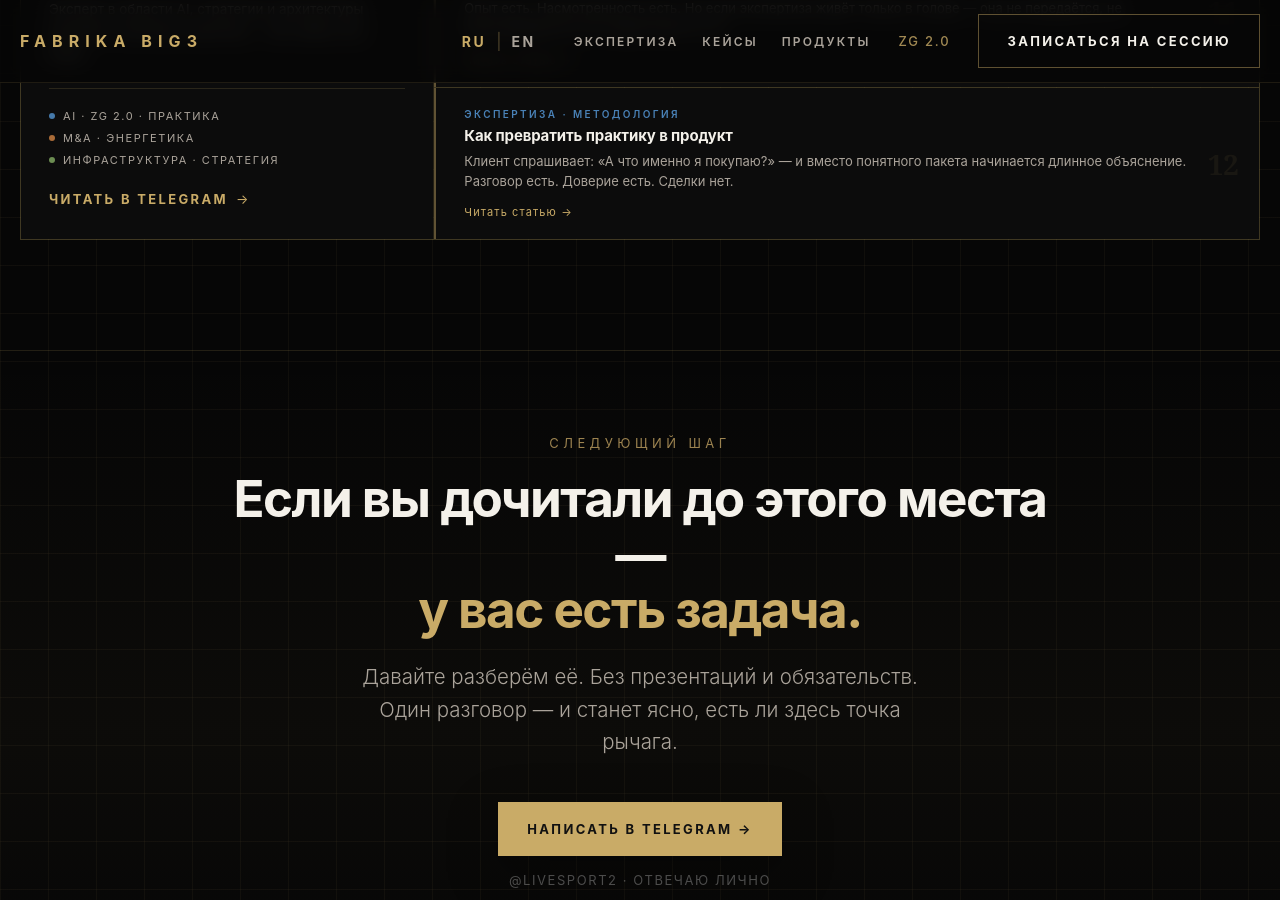
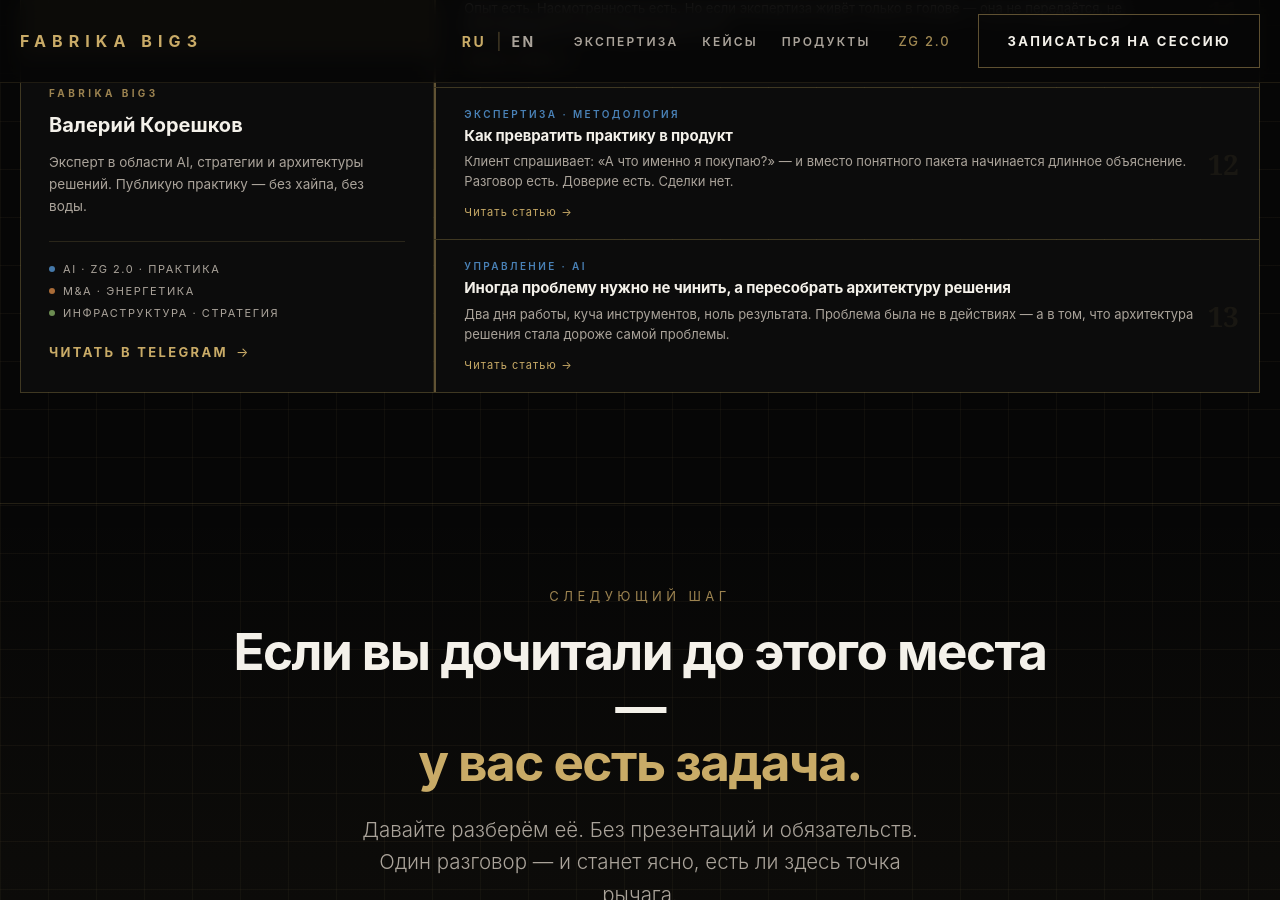
Before and after one commit to Valerii1242/fabrika-big3, a Jekyll site: the page index.html, which Jekyll copies as it is, in a window 1280 px wide and 900 px high, scrolled down 7559 px. Built offline with Jekyll 4.4.1, drawn with Linux system fonts in a browser that asks for light colours.

Commit message:
Add files via upload

```diff
--- a/index.html
+++ b/index.html
@@ -2266,6 +2266,14 @@
               <p data-ru="Клиент спрашивает: «А что именно я покупаю?» — и вместо понятного пакета начинается длинное объяснение. Разговор есть. Доверие есть. Сделки нет." data-en="The client asks: 'What exactly am I buying?' — and instead of a clear package, a long explanation begins. The conversation is there. The trust is there. The deal is not.">Клиент спрашивает: «А что именно я покупаю?» — и вместо понятного пакета начинается длинное объяснение. Разговор есть. Доверие есть. Сделки нет.</p>
               <span style="font-size:11px;letter-spacing:.1em;color:var(--gold);margin-top:8px;display:block;" data-ru="Читать статью →" data-en="Read article →">Читать статью →</span>
               <span class="tenchat-post-num">12</span>
+            </a>
+
+            <a class="tenchat-post tenchat-post--article" href="/blog/arhitektura-resheniya/" style="border-left:2px solid rgba(201,171,103,.45);">
+              <span class="tenchat-post-tag tag-ai" data-ru="Управление · AI" data-en="Management · AI">Управление · AI</span>
+              <h4 data-ru="Иногда проблему нужно не чинить, а пересобрать архитектуру решения" data-en="Sometimes You Don't Fix the Problem — You Rebuild the Solution Architecture">Иногда проблему нужно не чинить, а пересобрать архитектуру решения</h4>
+              <p data-ru="Два дня работы, куча инструментов, ноль результата. Проблема была не в действиях — а в том, что архитектура решения стала дороже самой проблемы." data-en="Two days of work, many tools, zero result. The issue wasn't the effort — the solution architecture had become more expensive than the problem itself.">Два дня работы, куча инструментов, ноль результата. Проблема была не в действиях — а в том, что архитектура решения стала дороже самой проблемы.</p>
+              <span style="font-size:11px;letter-spacing:.1em;color:var(--gold);margin-top:8px;display:block;" data-ru="Читать статью →" data-en="Read article →">Читать статью →</span>
+              <span class="tenchat-post-num">13</span>
             </a>
 
           </div>
```
